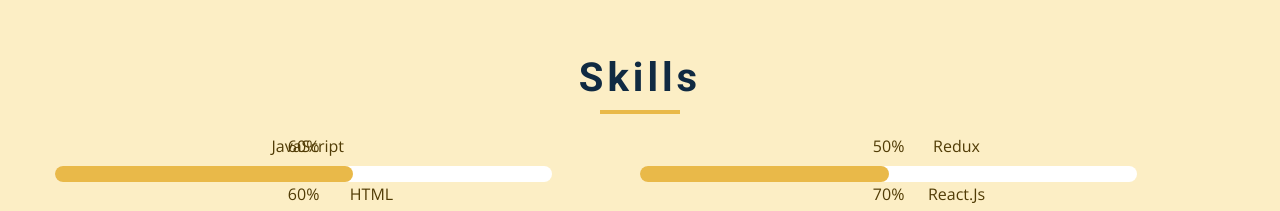
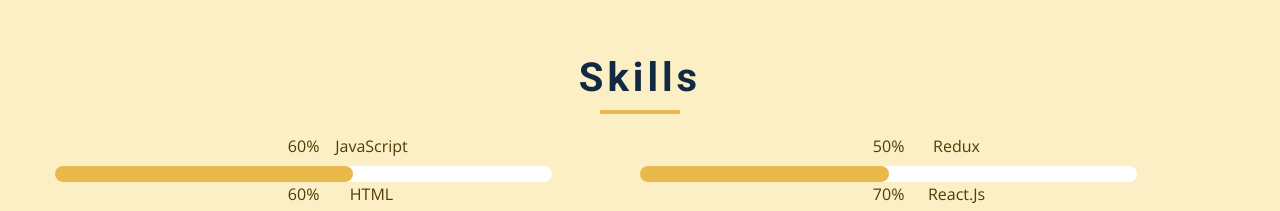
Before and after one commit to Serge-boro/Serhii_Borodin_portfolio, a website: page index.html in a window 1280 px wide. Shown: the part 3760-3971 px from the top of the page. Drawn offline with nearby package versions, Linux system fonts and the light colour scheme.

Commit message:
add info

```diff
--- a/css/styles.css
+++ b/css/styles.css
@@ -786,7 +786,7 @@
   width: 70%;
 }
 .skill-text-60 {
-  width: 70%;
+  left: 70%;
 }
 .skill-text {
   position: absolute;
```
